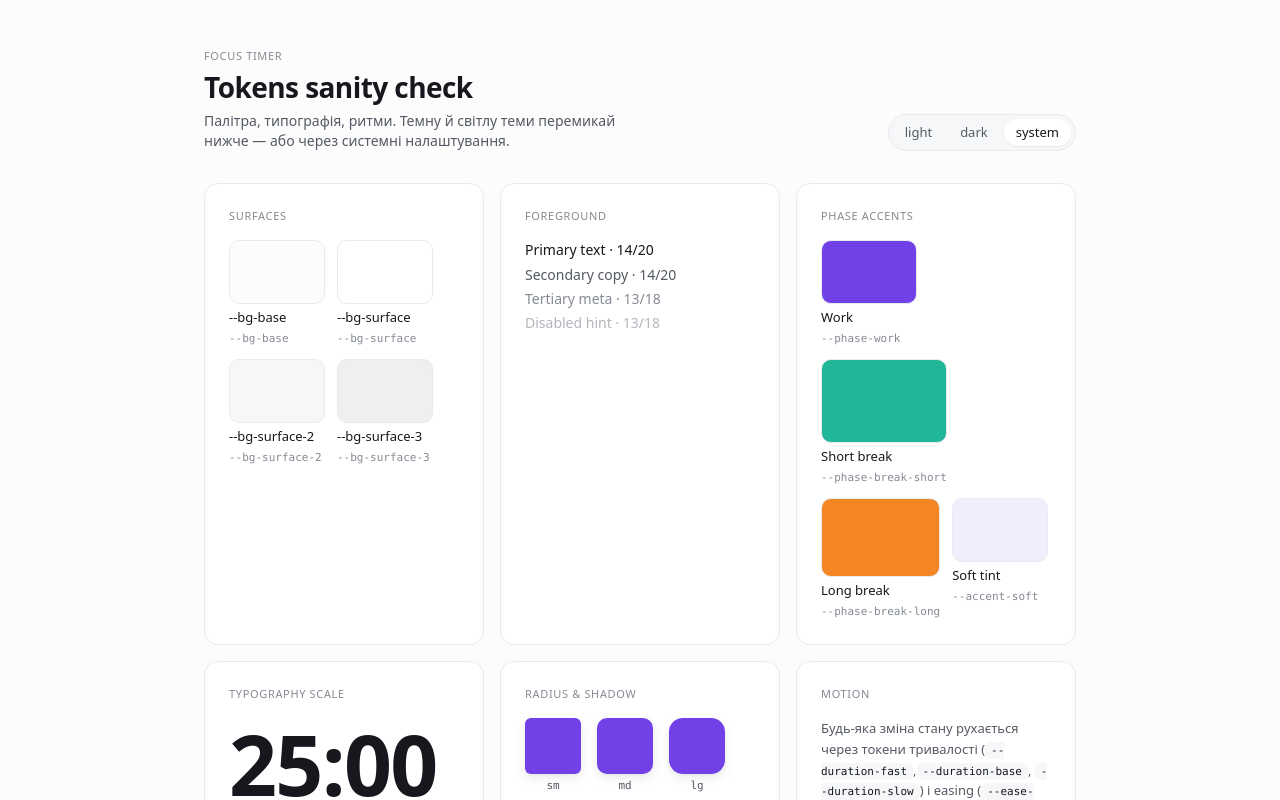
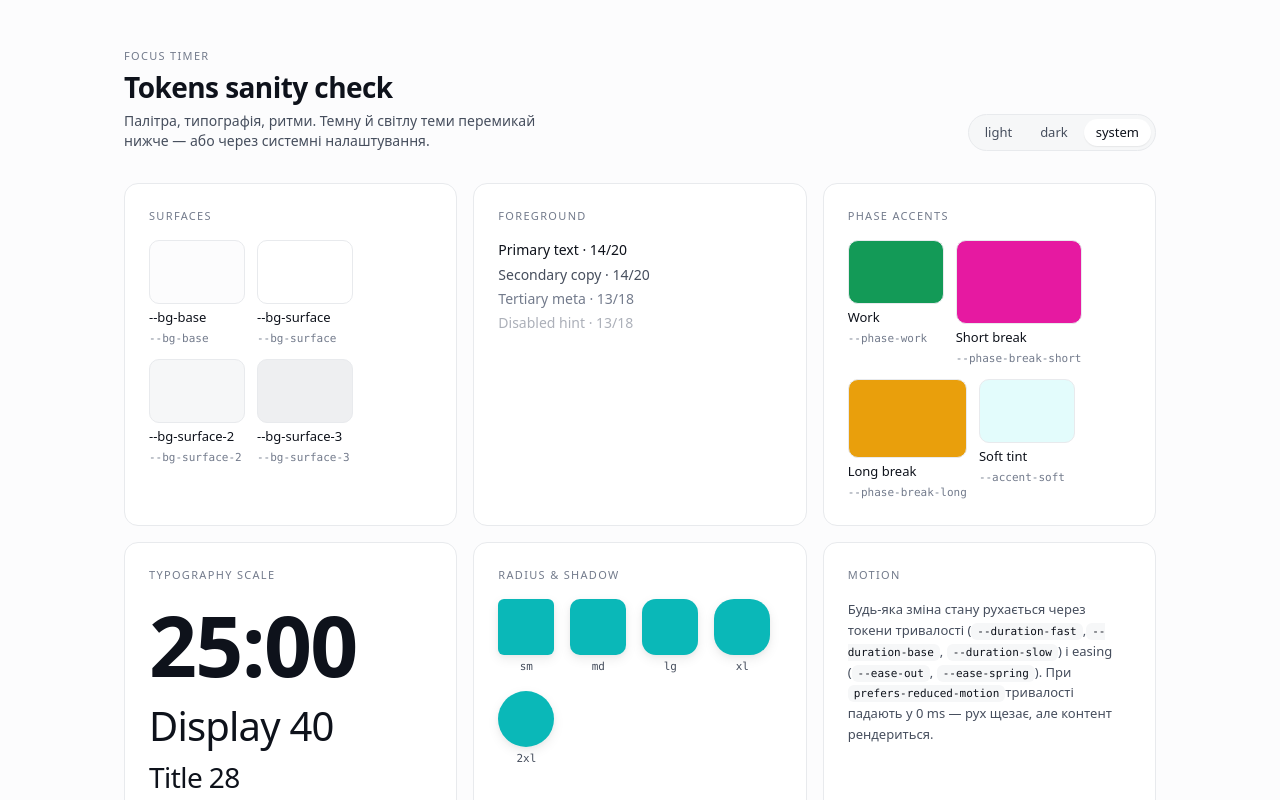
Before and after one commit to olha-riannon/focus-timer, a React (Vite) app: page / in a window 1280 px wide. Shown: the top 800 px of the page. Built offline with nearby package versions, Linux system fonts and the light colour scheme.

Commit message:
tokens: neural dive palette + exo font + decoupled work green

```diff
--- a/src/tokens/tokens.css
+++ b/src/tokens/tokens.css
@@ -1,59 +1,99 @@
 /*
- * Design tokens for Focus Timer.
+ * Design tokens for Focus Timer · Neural Dive.
  *
  * Single source of truth. Every color / spacing / radius / duration / easing
  * used anywhere in the app MUST come from here. Magic numbers in component
  * styles are a bug, not a feature.
  *
  * Theming strategy:
- *   - `:root` defaults to light values.
- *   - `@media (prefers-color-scheme: dark)` flips to dark IF the user has not
- *     explicitly chosen a theme (no `[data-theme]` attribute).
+ *   - `:root` defaults to DARK — Neural Dive is dark-first.
+ *   - `@media (prefers-color-scheme: light)` flips to LIGHT IF the user has not
+ *     explicitly chosen a theme (no `[data-theme]` attribute, or `="light"`).
  *   - `:root[data-theme="dark"]` / `[data-theme="light"]` are explicit user
  *     choices and override the system preference.
+ *
+ * Accent vocabulary:
+ *   - `--accent`            → primary neon (cyan). "Data flow", core focus.
+ *   - `--accent-secondary`  → magenta. Decorative HUD, secondary actions.
+ *   - `--accent-tertiary`   → amber. Status warnings, deep-cycle phase.
+ *   - `--danger`            → red. Termination, ICE breach.
+ *
+ * Phase tokens are aliases over accent-* to keep phase styling and accent
+ * styling in sync.
+ *
+ * NOTE: LIGHT theme below is a placeholder — architecturally complete (all
+ * tokens defined, components stay consistent), but values are not yet tuned.
+ * To be reworked as a "diagnostic mode" inversion once dark variant locks.
  */
 
 :root {
-  /* — Color · light theme — */
-  --bg-base: hsl(220 14% 99%);
-  --bg-surface: hsl(0 0% 100%);
-  --bg-surface-2: hsl(220 12% 97%);
-  --bg-surface-3: hsl(220 10% 94%);
-  --bg-overlay: hsl(220 14% 8% / 0.32);
+  /* — Surface · DARK (Neural Dive default) — */
+  --bg-base: hsl(220 30% 4%);
+  --bg-surface: hsl(220 26% 7%);
+  --bg-surface-2: hsl(220 22% 10%);
+  --bg-surface-3: hsl(220 20% 14%);
+  --bg-overlay: hsl(220 30% 2% / 0.72);
 
-  --fg-primary: hsl(220 14% 10%);
-  --fg-secondary: hsl(220 8% 36%);
-  --fg-tertiary: hsl(220 6% 55%);
-  --fg-disabled: hsl(220 6% 72%);
-  --fg-on-accent: hsl(0 0% 100%);
+  --fg-primary: hsl(180 30% 96%);
+  --fg-secondary: hsl(190 12% 72%);
+  --fg-tertiary: hsl(200 14% 52%);
+  --fg-disabled: hsl(220 10% 32%);
+  --fg-on-accent: hsl(220 30% 4%);
 
-  --border-subtle: hsl(220 12% 92%);
-  --border-default: hsl(220 12% 86%);
-  --border-strong: hsl(220 10% 72%);
+  --border-subtle: hsl(190 30% 18%);
+  --border-default: hsl(190 26% 24%);
+  --border-strong: hsl(190 22% 34%);
 
-  --accent: hsl(258 78% 58%);
-  --accent-hover: hsl(258 78% 52%);
-  --accent-active: hsl(258 78% 46%);
-  --accent-soft: hsl(258 80% 96%);
-  --accent-ring: hsl(258 78% 58% / 0.32);
+  /* — Accent · cyan (primary) — */
+  --accent: hsl(180 100% 56%);
+  --accent-hover: hsl(180 100% 64%);
+  --accent-active: hsl(180 100% 48%);
+  --accent-soft: hsl(180 60% 16%);
+  --accent-ring: hsl(180 100% 56% / 0.35);
 
-  --phase-work: hsl(258 78% 58%);
-  --phase-work-soft: hsl(258 80% 96%);
-  --phase-break-short: hsl(168 70% 42%);
-  --phase-break-short-soft: hsl(168 60% 94%);
-  --phase-break-long: hsl(28 90% 55%);
-  --phase-break-long-soft: hsl(28 90% 95%);
+  /* — Accent secondary · magenta (decorative neon) — */
+  --accent-secondary: hsl(320 100% 64%);
+  --accent-secondary-hover: hsl(320 100% 72%);
+  --accent-secondary-soft: hsl(320 50% 20%);
 
-  --danger: hsl(0 72% 52%);
-  --danger-soft: hsl(0 80% 96%);
-  --success: hsl(150 60% 40%);
-  --warning: hsl(38 92% 50%);
+  /* — Accent tertiary · amber (warning / long-cycle) — */
+  --accent-tertiary: hsl(48 100% 60%);
+  --accent-tertiary-hover: hsl(48 100% 68%);
+  --accent-tertiary-soft: hsl(48 50% 20%);
 
-  /* — Shadow · light — */
-  --shadow-sm: 0 1px 2px hsl(220 14% 10% / 0.04), 0 1px 1px hsl(220 14% 10% / 0.03);
-  --shadow-md: 0 4px 12px hsl(220 14% 10% / 0.08), 0 2px 4px hsl(220 14% 10% / 0.04);
-  --shadow-lg: 0 12px 32px hsl(220 14% 10% / 0.12), 0 4px 8px hsl(220 14% 10% / 0.06);
+  /* — Phase tokens · work decoupled into its own green; breaks alias accent-* — */
+  --phase-work: hsl(145 88% 52%);
+  --phase-work-hover: hsl(145 88% 60%);
+  --phase-work-soft: hsl(145 60% 14%);
+  --phase-break-short: var(--accent-secondary);
+  --phase-break-short-soft: var(--accent-secondary-soft);
+  --phase-break-long: var(--accent-tertiary);
+  --phase-break-long-soft: var(--accent-tertiary-soft);
+
+  --danger: hsl(0 100% 64%);
+  --danger-soft: hsl(0 50% 22%);
+  --success: hsl(150 100% 56%);
+  --warning: hsl(38 100% 60%);
+
+  /* — Shadow · black-grounded; atmospheric light belongs in --glow-* — */
+  --shadow-sm: 0 1px 2px hsl(0 0% 0% / 0.6), 0 1px 1px hsl(0 0% 0% / 0.4);
+  --shadow-md: 0 8px 24px hsl(0 0% 0% / 0.7), 0 2px 4px hsl(0 0% 0% / 0.4);
+  --shadow-lg: 0 24px 56px hsl(0 0% 0% / 0.75), 0 4px 8px hsl(0 0% 0% / 0.5);
   --shadow-ring: 0 0 0 3px var(--accent-ring);
+
+  /* — Glow · atmospheric, reserved for moment-surfaces and HUD accents — */
+  --glow-accent: 0 0 4px hsl(180 100% 56% / 0.85), 0 0 24px hsl(180 100% 56% / 0.45);
+  --glow-accent-strong: 0 0 12px hsl(180 100% 56% / 0.95), 0 0 48px hsl(180 100% 56% / 0.55);
+  --glow-work: 0 0 4px hsl(145 88% 52% / 0.85), 0 0 24px hsl(145 88% 52% / 0.45);
+  --glow-secondary: 0 0 4px hsl(320 100% 64% / 0.85), 0 0 24px hsl(320 100% 64% / 0.45);
+  --glow-tertiary: 0 0 4px hsl(48 100% 60% / 0.85), 0 0 24px hsl(48 100% 60% / 0.45);
+  --glow-danger: 0 0 4px hsl(0 100% 64% / 0.85), 0 0 24px hsl(0 100% 64% / 0.45);
+
+  /* — Grid · background atmosphere, drawn with linear-gradients — */
+  --grid-line: hsl(190 50% 18% / 0.34);
+  --grid-line-strong: hsl(190 60% 24% / 0.6);
+  --scanline: hsl(180 50% 50% / 0.025);
+  --vignette: hsl(220 30% 2% / 0.55);
 
   /* — Spacing · 4 px base, geometric — */
   --space-0: 0;
@@ -75,9 +115,14 @@
   --radius-2xl: 28px;
   --radius-full: 9999px;
 
-  /* — Typography — */
-  --font-sans: ui-sans-serif, system-ui, -apple-system, "Segoe UI", Roboto, "Helvetica Neue", Arial, sans-serif;
-  --font-mono: ui-monospace, "SF Mono", "JetBrains Mono", Menlo, Consolas, monospace;
+  /* — Border · component-level stroke widths — */
+  --border-hair: 1px;
+  --border-thin: 1.5px;
+  --border-thick: 2px;
+
+  /* — Typography · Exo sans (sci-fi), mono fallback for tech-strings — */
+  --font-sans: 'Exo', ui-sans-serif, system-ui, -apple-system, "Segoe UI", Roboto, sans-serif;
+  --font-mono: 'SF Mono', 'Cascadia Code', Consolas, ui-monospace, monospace;
   --font-display: var(--font-sans);
 
   --text-xs: 11px;
@@ -94,14 +139,17 @@
   --line-normal: 1.45;
   --line-relaxed: 1.6;
 
+  --weight-light: 300;
   --weight-regular: 400;
   --weight-medium: 500;
   --weight-semibold: 600;
+  --weight-bold: 700;
 
   --letter-tight: -0.02em;
   --letter-normal: 0;
-  --letter-wide: 0.02em;
-  --letter-wider: 0.06em;
+  --letter-wide: 0.04em;
+  --letter-wider: 0.12em;
+  --letter-widest: 0.24em;
 
   /* — Motion — */
   --duration-instant: 80ms;
@@ -116,97 +164,133 @@
   --ease-spring: cubic-bezier(0.34, 1.4, 0.5, 1);
 
   /* — Layout — */
-  --layout-max: 920px;
-  --ring-size: min(60vw, 420px);
-  --ring-stroke: 14px;
+  --layout-max: 1080px;
+  --ring-size: min(58vw, 400px);
+  --ring-stroke: 12px;
 
-  color-scheme: light;
+  color-scheme: dark;
 }
 
-@media (prefers-color-scheme: dark) {
-  :root:not([data-theme="light"]) {
-    --bg-base: hsl(225 12% 7%);
-    --bg-surface: hsl(225 11% 10%);
-    --bg-surface-2: hsl(225 10% 13%);
-    --bg-surface-3: hsl(225 9% 17%);
-    --bg-overlay: hsl(225 14% 4% / 0.6);
+/* LIGHT — placeholder values. Architecturally complete, visually pending. */
+@media (prefers-color-scheme: light) {
+  :root:not([data-theme="dark"]) {
+    --bg-base: hsl(220 14% 99%);
+    --bg-surface: hsl(0 0% 100%);
+    --bg-surface-2: hsl(220 12% 97%);
+    --bg-surface-3: hsl(220 10% 94%);
+    --bg-overlay: hsl(220 14% 8% / 0.32);
 
-    --fg-primary: hsl(220 14% 96%);
-    --fg-secondary: hsl(220 8% 72%);
-    --fg-tertiary: hsl(220 6% 52%);
-    --fg-disabled: hsl(220 6% 36%);
-    --fg-on-accent: hsl(220 14% 8%);
+    --fg-primary: hsl(220 30% 8%);
+    --fg-secondary: hsl(220 14% 32%);
+    --fg-tertiary: hsl(220 10% 50%);
+    --fg-disabled: hsl(220 8% 70%);
+    --fg-on-accent: hsl(0 0% 100%);
 
-    --border-subtle: hsl(225 10% 18%);
-    --border-default: hsl(225 9% 24%);
-    --border-strong: hsl(225 8% 36%);
+    --border-subtle: hsl(220 12% 92%);
+    --border-default: hsl(220 12% 86%);
+    --border-strong: hsl(220 10% 72%);
 
-    --accent: hsl(258 88% 70%);
-    --accent-hover: hsl(258 88% 75%);
-    --accent-active: hsl(258 80% 64%);
-    --accent-soft: hsl(258 40% 20%);
-    --accent-ring: hsl(258 88% 70% / 0.4);
+    --accent: hsl(180 90% 38%);
+    --accent-hover: hsl(180 90% 32%);
+    --accent-active: hsl(180 90% 28%);
+    --accent-soft: hsl(180 80% 94%);
+    --accent-ring: hsl(180 90% 38% / 0.32);
 
-    --phase-work: hsl(258 88% 70%);
-    --phase-work-soft: hsl(258 40% 20%);
-    --phase-break-short: hsl(168 70% 56%);
-    --phase-break-short-soft: hsl(168 40% 18%);
-    --phase-break-long: hsl(28 95% 64%);
-    --phase-break-long-soft: hsl(28 50% 20%);
+    --accent-secondary: hsl(320 80% 50%);
+    --accent-secondary-hover: hsl(320 80% 44%);
+    --accent-secondary-soft: hsl(320 80% 96%);
 
-    --danger: hsl(0 78% 64%);
-    --danger-soft: hsl(0 40% 20%);
-    --success: hsl(150 64% 56%);
-    --warning: hsl(38 92% 60%);
+    --accent-tertiary: hsl(40 90% 48%);
+    --accent-tertiary-hover: hsl(40 90% 42%);
+    --accent-tertiary-soft: hsl(40 90% 96%);
 
-    --shadow-sm: 0 1px 2px hsl(0 0% 0% / 0.4), 0 1px 1px hsl(0 0% 0% / 0.3);
-    --shadow-md: 0 6px 16px hsl(0 0% 0% / 0.5), 0 2px 4px hsl(0 0% 0% / 0.3);
-    --shadow-lg: 0 16px 40px hsl(0 0% 0% / 0.55), 0 4px 8px hsl(0 0% 0% / 0.35);
+    --phase-work: hsl(150 78% 34%);
+    --phase-work-hover: hsl(150 78% 28%);
+    --phase-work-soft: hsl(150 60% 92%);
 
-    color-scheme: dark;
+    --danger: hsl(0 72% 52%);
+    --danger-soft: hsl(0 80% 96%);
+    --success: hsl(150 60% 38%);
+    --warning: hsl(38 92% 50%);
+
+    --shadow-sm: 0 1px 2px hsl(220 14% 10% / 0.04), 0 1px 1px hsl(220 14% 10% / 0.03);
+    --shadow-md: 0 4px 12px hsl(220 14% 10% / 0.08), 0 2px 4px hsl(220 14% 10% / 0.04);
+    --shadow-lg: 0 12px 32px hsl(220 14% 10% / 0.12), 0 4px 8px hsl(220 14% 10% / 0.06);
+
+    --glow-accent: 0 0 2px hsl(180 90% 38% / 0.5), 0 0 12px hsl(180 90% 38% / 0.25);
+    --glow-accent-strong: 0 0 6px hsl(180 90% 38% / 0.65), 0 0 24px hsl(180 90% 38% / 0.35);
+    --glow-work: 0 0 2px hsl(150 78% 34% / 0.5), 0 0 12px hsl(150 78% 34% / 0.25);
+    --glow-secondary: 0 0 2px hsl(320 80% 50% / 0.5), 0 0 12px hsl(320 80% 50% / 0.25);
+    --glow-tertiary: 0 0 2px hsl(40 90% 48% / 0.5), 0 0 12px hsl(40 90% 48% / 0.25);
+    --glow-danger: 0 0 2px hsl(0 72% 52% / 0.5), 0 0 12px hsl(0 72% 52% / 0.25);
+
+    --grid-line: hsl(190 30% 80% / 0.45);
+    --grid-line-strong: hsl(190 30% 60% / 0.55);
+    --scanline: hsl(220 14% 10% / 0.02);
+    --vignette: hsl(220 14% 10% / 0.06);
+
+    color-scheme: light;
   }
 }
 
-:root[data-theme="dark"] {
-  --bg-base: hsl(225 12% 7%);
-  --bg-surface: hsl(225 11% 10%);
-  --bg-surface-2: hsl(225 10% 13%);
-  --bg-surface-3: hsl(225 9% 17%);
-  --bg-overlay: hsl(225 14% 4% / 0.6);
+/* Explicit data-theme="light" — same values, applies regardless of system pref. */
+:root[data-theme="light"] {
+  --bg-base: hsl(220 14% 99%);
+  --bg-surface: hsl(0 0% 100%);
+  --bg-surface-2: hsl(220 12% 97%);
+  --bg-surface-3: hsl(220 10% 94%);
+  --bg-overlay: hsl(220 14% 8% / 0.32);
 
-  --fg-primary: hsl(220 14% 96%);
-  --fg-secondary: hsl(220 8% 72%);
-  --fg-tertiary: hsl(220 6% 52%);
-  --fg-disabled: hsl(220 6% 36%);
-  --fg-on-accent: hsl(220 14% 8%);
+  --fg-primary: hsl(220 30% 8%);
+  --fg-secondary: hsl(220 14% 32%);
+  --fg-tertiary: hsl(220 10% 50%);
+  --fg-disabled: hsl(220 8% 70%);
+  --fg-on-accent: hsl(0 0% 100%);
 
-  --border-subtle: hsl(225 10% 18%);
-  --border-default: hsl(225 9% 24%);
-  --border-strong: hsl(225 8% 36%);
+  --border-subtle: hsl(220 12% 92%);
+  --border-default: hsl(220 12% 86%);
+  --border-strong: hsl(220 10% 72%);
 
-  --accent: hsl(258 88% 70%);
-  --accent-hover: hsl(258 88% 75%);
-  --accent-active: hsl(258 80% 64%);
-  --accent-soft: hsl(258 40% 20%);
-  --accent-ring: hsl(258 88% 70% / 0.4);
+  --accent: hsl(180 90% 38%);
+  --accent-hover: hsl(180 90% 32%);
+  --accent-active: hsl(180 90% 28%);
+  --accent-soft: hsl(180 80% 94%);
+  --accent-ring: hsl(180 90% 38% / 0.32);
 
-  --phase-work: hsl(258 88% 70%);
-  --phase-work-soft: hsl(258 40% 20%);
-  --phase-break-short: hsl(168 70% 56%);
-  --phase-break-short-soft: hsl(168 40% 18%);
-  --phase-break-long: hsl(28 95% 64%);
-  --phase-break-long-soft: hsl(28 50% 20%);
+  --accent-secondary: hsl(320 80% 50%);
+  --accent-secondary-hover: hsl(320 80% 44%);
+  --accent-secondary-soft: hsl(320 80% 96%);
 
-  --danger: hsl(0 78% 64%);
-  --danger-soft: hsl(0 40% 20%);
-  --success: hsl(150 64% 56%);
-  --warning: hsl(38 92% 60%);
+  --accent-tertiary: hsl(40 90% 48%);
+  --accent-tertiary-hover: hsl(40 90% 42%);
+  --accent-tertiary-soft: hsl(40 90% 96%);
 
-  --shadow-sm: 0 1px 2px hsl(0 0% 0% / 0.4), 0 1px 1px hsl(0 0% 0% / 0.3);
-  --shadow-md: 0 6px 16px hsl(0 0% 0% / 0.5), 0 2px 4px hsl(0 0% 0% / 0.3);
-  --shadow-lg: 0 16px 40px hsl(0 0% 0% / 0.55), 0 4px 8px hsl(0 0% 0% / 0.35);
+  --phase-work: hsl(150 78% 34%);
+  --phase-work-hover: hsl(150 78% 28%);
+  --phase-work-soft: hsl(150 60% 92%);
 
-  color-scheme: dark;
+  --danger: hsl(0 72% 52%);
+  --danger-soft: hsl(0 80% 96%);
+  --success: hsl(150 60% 38%);
+  --warning: hsl(38 92% 50%);
+
+  --shadow-sm: 0 1px 2px hsl(220 14% 10% / 0.04), 0 1px 1px hsl(220 14% 10% / 0.03);
+  --shadow-md: 0 4px 12px hsl(220 14% 10% / 0.08), 0 2px 4px hsl(220 14% 10% / 0.04);
+  --shadow-lg: 0 12px 32px hsl(220 14% 10% / 0.12), 0 4px 8px hsl(220 14% 10% / 0.06);
+
+  --glow-accent: 0 0 2px hsl(180 90% 38% / 0.5), 0 0 12px hsl(180 90% 38% / 0.25);
+  --glow-accent-strong: 0 0 6px hsl(180 90% 38% / 0.65), 0 0 24px hsl(180 90% 38% / 0.35);
+  --glow-work: 0 0 2px hsl(150 78% 34% / 0.5), 0 0 12px hsl(150 78% 34% / 0.25);
+  --glow-secondary: 0 0 2px hsl(320 80% 50% / 0.5), 0 0 12px hsl(320 80% 50% / 0.25);
+  --glow-tertiary: 0 0 2px hsl(40 90% 48% / 0.5), 0 0 12px hsl(40 90% 48% / 0.25);
+  --glow-danger: 0 0 2px hsl(0 72% 52% / 0.5), 0 0 12px hsl(0 72% 52% / 0.25);
+
+  --grid-line: hsl(190 30% 80% / 0.45);
+  --grid-line-strong: hsl(190 30% 60% / 0.55);
+  --scanline: hsl(220 14% 10% / 0.02);
+  --vignette: hsl(220 14% 10% / 0.06);
+
+  color-scheme: light;
 }
 
 /* Honour user contrast preference — drop atmospheric effects, strengthen borders. */
@@ -217,6 +301,14 @@
     --shadow-sm: none;
     --shadow-md: none;
     --shadow-lg: none;
+    --glow-accent: none;
+    --glow-accent-strong: none;
+    --glow-work: none;
+    --glow-secondary: none;
+    --glow-tertiary: none;
+    --glow-danger: none;
+    --scanline: transparent;
+    --vignette: transparent;
   }
 }
 
```
